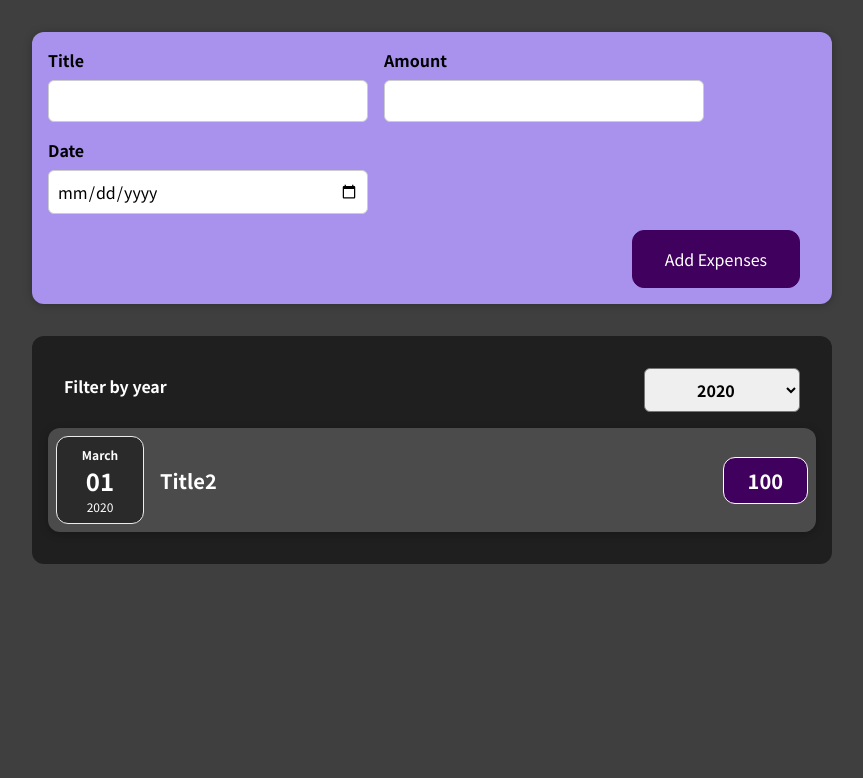
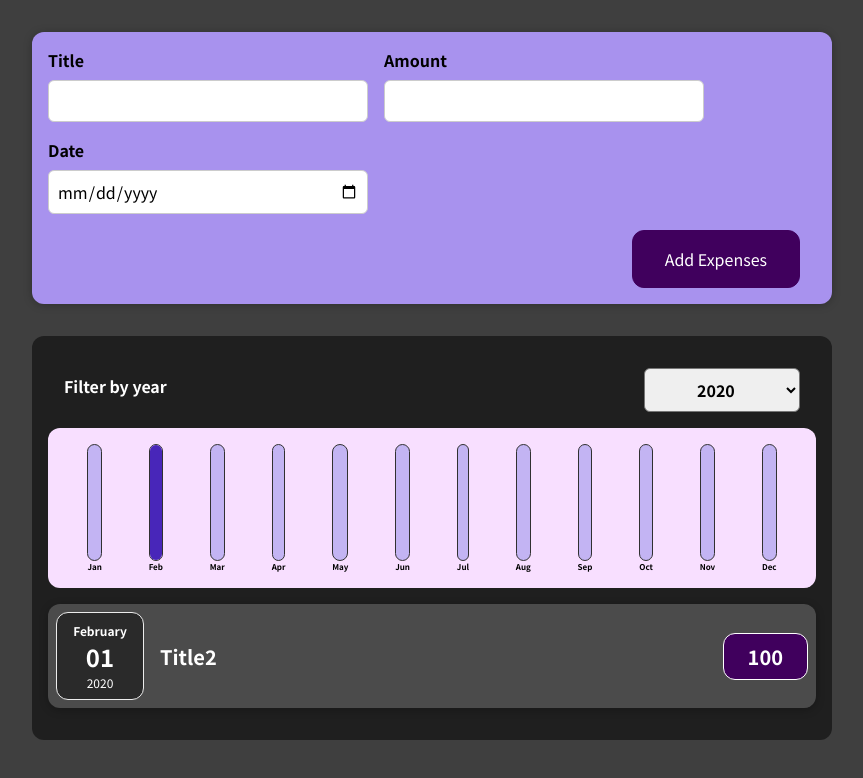
Before and after one commit to akshaybagai/learn-react, a React (Create React App) app: page / in a window 1280 px wide. Shown: the top 778 px of the page, without its empty margins (208-1071 px from the left). Built offline with nearby package versions, Linux system fonts and the light colour scheme.

Commit message:
added a chart

```diff
--- a/src/App.js
+++ b/src/App.js
@@ -3,10 +3,10 @@
 import NewExpense from './components/NewExpense/NewExpense'
 
 const DUMMY_EXPENSE = [
-    {id: 'e1', title: 'Title1', amount: '100', date: new Date(2021, 2, 1)},
-    {id: 'e2', title: 'Title2', amount: '100', date: new Date(2020, 2, 1)},
-    {id: 'e3', title: 'Title3', amount: '100', date: new Date(2019, 2, 1)},
-    {id: 'e4', title: 'Title4', amount: '100', date: new Date(2019, 2, 1)},
+    {id: 'e1', title: 'Title1', amount: 100, date: new Date(2021, 2, 1)},
+    {id: 'e2', title: 'Title2', amount: 100, date: new Date(2020, 1, 1)},
+    {id: 'e3', title: 'Title3', amount: 30, date: new Date(2019, 1, 1)},
+    {id: 'e4', title: 'Title4', amount: 100, date: new Date(2019, 2, 1)},
 ];
 
 function App() {
--- /dev/null
+++ b/src/components/Chart/Chart.css
@@ -0,0 +1,9 @@
+.chart {
+    padding: 1rem;
+    border-radius: 12px;
+    background-color: #f8dfff;
+    text-align: center;
+    display: flex;
+    justify-content: space-around;
+    height: 10rem;
+}
--- /dev/null
+++ b/src/components/Chart/Chart.js
@@ -0,0 +1,22 @@
+import React from 'react';
+import ChartBar from './ChartBar';
+import './Chart.css';
+
+const Chart = (props) => {
+  const dataPointValues = props.dataPoints.map(dataPoint => dataPoint.value);
+
+  const totalMax = Math.max(...dataPointValues);
+  console.log(props);
+
+  return <div className="chart">
+      {props.dataPoints.map(dataPoint =>
+          <ChartBar
+              key={dataPoint.label}
+              value={dataPoint.value}
+              maxValue={totalMax}
+              label={dataPoint.label}
+          />)}
+  </div>
+};
+
+export default Chart;
--- /dev/null
+++ b/src/components/Chart/ChartBar.css
@@ -0,0 +1,30 @@
+.chart-bar {
+    height: 100%;
+    display: flex;
+    flex-direction: column;
+    align-items: center;
+}
+
+.chart-bar__inner {
+    height: 100%;
+    width: 100%;
+    border: 1px solid #313131;
+    border-radius: 12px;
+    background-color: #c3b4f3;
+    overflow: hidden;
+    display: flex;
+    flex-direction: column;
+    justify-content: flex-end;
+}
+
+.chart-bar__fill {
+    background-color: #4826b9;
+    width: 100%;
+    transition: all 0.3s ease-out;
+}
+
+.chart-bar__label {
+    font-weight: bold;
+    font-size: 0.5rem;
+    text-align: center;
+}
--- /dev/null
+++ b/src/components/Chart/ChartBar.js
@@ -0,0 +1,20 @@
+import React from 'react';
+
+import './ChartBar.css';
+
+const ChartBar = (props) => {
+    let barFillHeight = '0%';
+
+    if(props.maxValue > 0) {
+        barFillHeight = Math.round((props.value / props.maxValue) * 100) + '%';
+    }
+
+    return <div className="chart-bar">
+        <div className="chart-bar__inner">
+            <div className="chart-bar__fill" style={{ height:barFillHeight }}></div>
+        </div>
+        <div className="chart-bar__label">{props.label}</div>
+    </div>
+};
+
+export default ChartBar;
--- /dev/null
+++ b/src/components/Chart/ExpensesChart.js
@@ -0,0 +1,30 @@
+import React from 'react';
+import Chart from './Chart';
+
+const ExpensesChart = (props) => {
+    console.log(props.expenses[0].date);
+
+    const chartDataPoints = [
+        {label: 'Jan' , value: 0},
+        {label: 'Feb' , value: 0},
+        {label: 'Mar' , value: 0},
+        {label: 'Apr' , value: 0},
+        {label: 'May' , value: 0},
+        {label: 'Jun' , value: 0},
+        {label: 'Jul' , value: 0},
+        {label: 'Aug' , value: 0},
+        {label: 'Sep' , value: 0},
+        {label: 'Oct' , value: 0},
+        {label: 'Nov' , value: 0},
+        {label: 'Dec' , value: 0}
+    ];
+
+    for(const key in props.expenses) {
+        const expenseMonth = props.expenses[key].date.getMonth();
+        chartDataPoints[expenseMonth].value += props.expenses[key].amount;
+    }
+
+    return <Chart dataPoints={chartDataPoints}/>
+};
+
+export default ExpensesChart;
--- a/src/components/Expenses.js
+++ b/src/components/Expenses.js
@@ -1,6 +1,7 @@
 import React, {useState} from 'react';
 import ExpensesList from "./ExpensesList";
 import ExpensesFilter from "./ExpensesFilter/ExpensesFilter";
+import ExpensesChart from "./Chart/ExpensesChart";
 
 import './Expenses.css'
 import Card from "./Card";
@@ -22,6 +23,7 @@
         <div>
             <Card className="expenses">
                 <ExpensesFilter onFilterChange={onFilterChangeEventHandler} selected={filteredYear}/>
+                <ExpensesChart expenses={filteredExpenses}/>
                 <ExpensesList items = {filteredExpenses}/>
             </Card>
         </div>
--- a/src/components/NewExpense/ExpenseForm.js
+++ b/src/components/NewExpense/ExpenseForm.js
@@ -60,7 +60,7 @@
 
         const expenseData = {
             title: userInput.enteredTitle,
-            amount: userInput.enteredAmount,
+            amount: +userInput.enteredAmount,
             date: new Date(userInput.enteredDate)
         }
 
```
Also changed, not shown: 1 other file (tests, documents, lock files or other folders).
